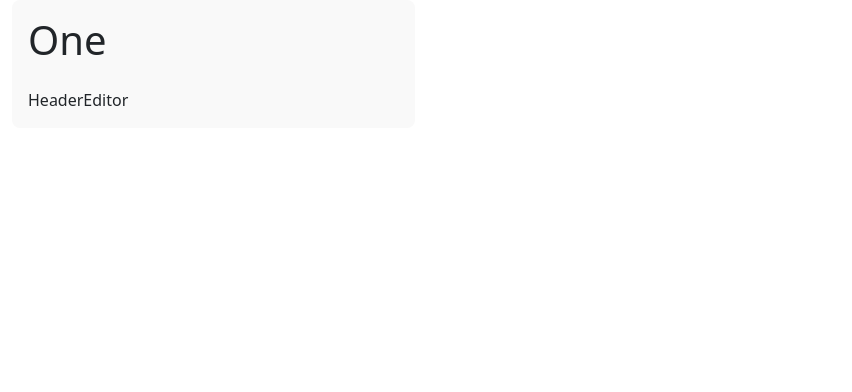
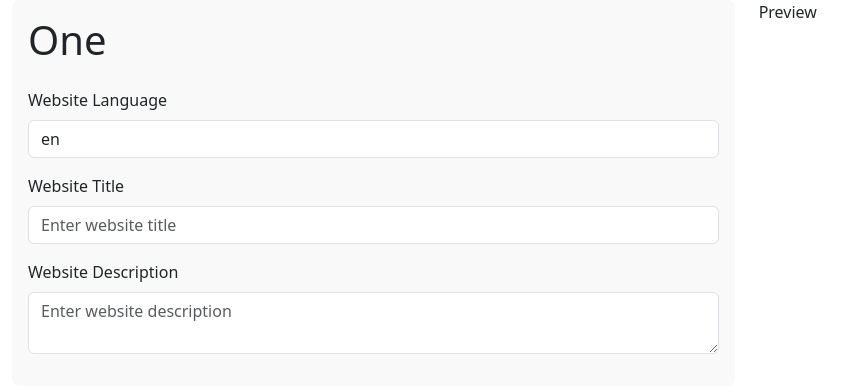
Before and after one commit to Petkov-Petko/one-page-builder, a React (Vite) app in the folder one-page-builder/: page / in a window 1280 px wide. Shown: the top 392 px of the page, without its empty margins (0-852 px from the left). Built offline with nearby package versions, Linux system fonts and the light colour scheme.

Commit message:
Add HeaderEditor and Preview components with initial functionality

```diff
--- a/one-page-builder/src/App.jsx
+++ b/one-page-builder/src/App.jsx
@@ -1,6 +1,7 @@
 import 'bootstrap/dist/css/bootstrap.min.css'
 import './App.css'
 import BuilderForm from './components/BuilderForm/BuilderForm'
+import Preview from './components/Preview/Preview'
 
 
 function App() {
@@ -9,10 +10,12 @@ function App() {
     <>
       <div className="container-fluid">
         <div className="row">
-          <div className="col-md-4">
+          <div className="col-md-7">
             <BuilderForm />
           </div>
-          <div className="col-md-4"></div>
+          <div className="col-md-5">
+            <Preview />
+          </div>
         </div>
       </div>
   </>
--- a/one-page-builder/src/components/HeaderEditor/HeaderEditor.jsx
+++ b/one-page-builder/src/components/HeaderEditor/HeaderEditor.jsx
@@ -1,6 +1,42 @@
+import { useState } from "react"
+
 const HeaderEditor = () => {
+  const [lang, setLang] = useState("en")
+  const [title, setTitle] = useState("")
+  const [desc, setDesc] = useState("")
+
   return (
-    <div>HeaderEditor</div>
+    <div className="header-editor">
+      <div className="mb-3">
+        <label className="form-label">Website Language</label>
+        <input
+          type="text"
+          className="form-control"
+          value={lang}
+          onChange={e => setLang(e.target.value)}
+          placeholder="e.g. en, fr, es"
+        />
+      </div>
+      <div className="mb-3">
+        <label className="form-label">Website Title</label>
+        <input
+          type="text"
+          className="form-control"
+          value={title}
+          onChange={e => setTitle(e.target.value)}
+          placeholder="Enter website title"
+        />
+      </div>
+      <div className="mb-3">
+        <label className="form-label">Website Description</label>
+        <textarea
+          className="form-control"
+          value={desc}
+          onChange={e => setDesc(e.target.value)}
+          placeholder="Enter website description"
+        />
+      </div>
+    </div>
   )
 }
 
--- a/one-page-builder/src/components/Preview/Preview.jsx
+++ b/one-page-builder/src/components/Preview/Preview.jsx
@@ -0,0 +1,9 @@
+import "./Preview.css"
+
+const Preview = () => {
+  return (
+    <div>Preview</div>
+  )
+}
+
+export default Preview
```
